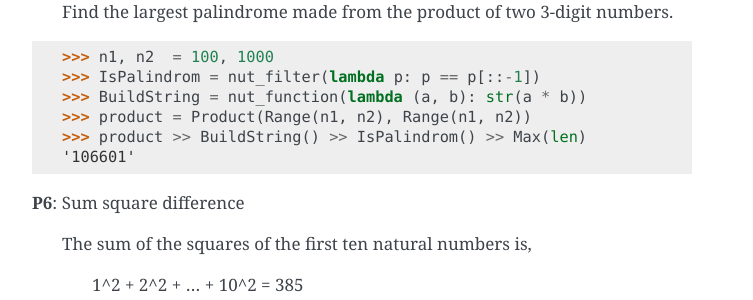
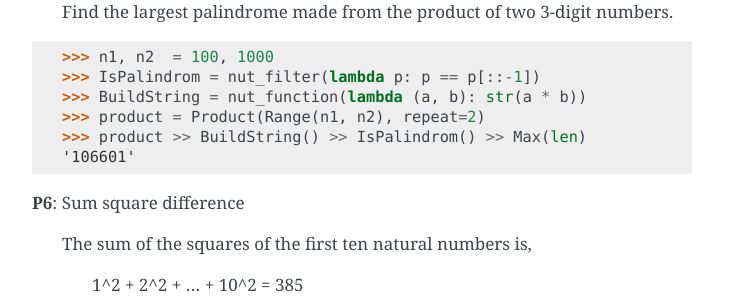
Before and after one commit to maet3608/nuts-flow, a Sphinx documentation site: the page built from sphinx/source/tutorial/practice_problems.rst, in a window 1280 px wide and 900 px high, scrolled down 1966 px. Shown: the part 196-496 px from the top of the window, without its empty margins (388-1141 px from the left). Built offline with Sphinx 7.4.7, drawn with Linux system fonts in a browser that asks for light colours; formulas are drawn with MathJax 3.

Commit message:
example for largest palindrom product updated

```diff
--- a/sphinx/source/tutorial/practice_problems.rst
+++ b/sphinx/source/tutorial/practice_problems.rst
@@ -120,7 +120,7 @@ using **nuts-flow**.
   >>> n1, n2  = 100, 1000
   >>> IsPalindrom = nut_filter(lambda p: p == p[::-1])
   >>> BuildString = nut_function(lambda (a, b): str(a * b))
-  >>> product = Product(Range(n1, n2), Range(n1, n2))
+  >>> product = Product(Range(n1, n2), repeat=2)
   >>> product >> BuildString() >> IsPalindrom() >> Max(len)
   '106601'
 
```
